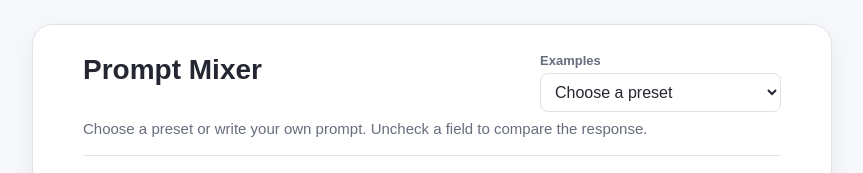
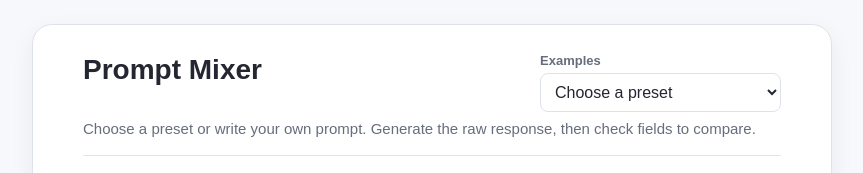
Before and after one commit to scottzastrow/prompt-mixer, a website: page index.html in a window 1280 px wide. Shown: the top 173 px of the page, without its empty margins (208-1071 px from the left). Drawn offline with Linux system fonts and the light colour scheme.

Commit message:
Start each preset with raw prompt only

```diff
--- a/index.html
+++ b/index.html
@@ -21,7 +21,7 @@
             </select>
           </div>
         </div>
-        <p>Choose a preset or write your own prompt. Uncheck a field to compare the response.</p>
+        <p>Choose a preset or write your own prompt. Generate the raw response, then check fields to compare.</p>
       </header>
 
       <div class="divider"></div>
```
